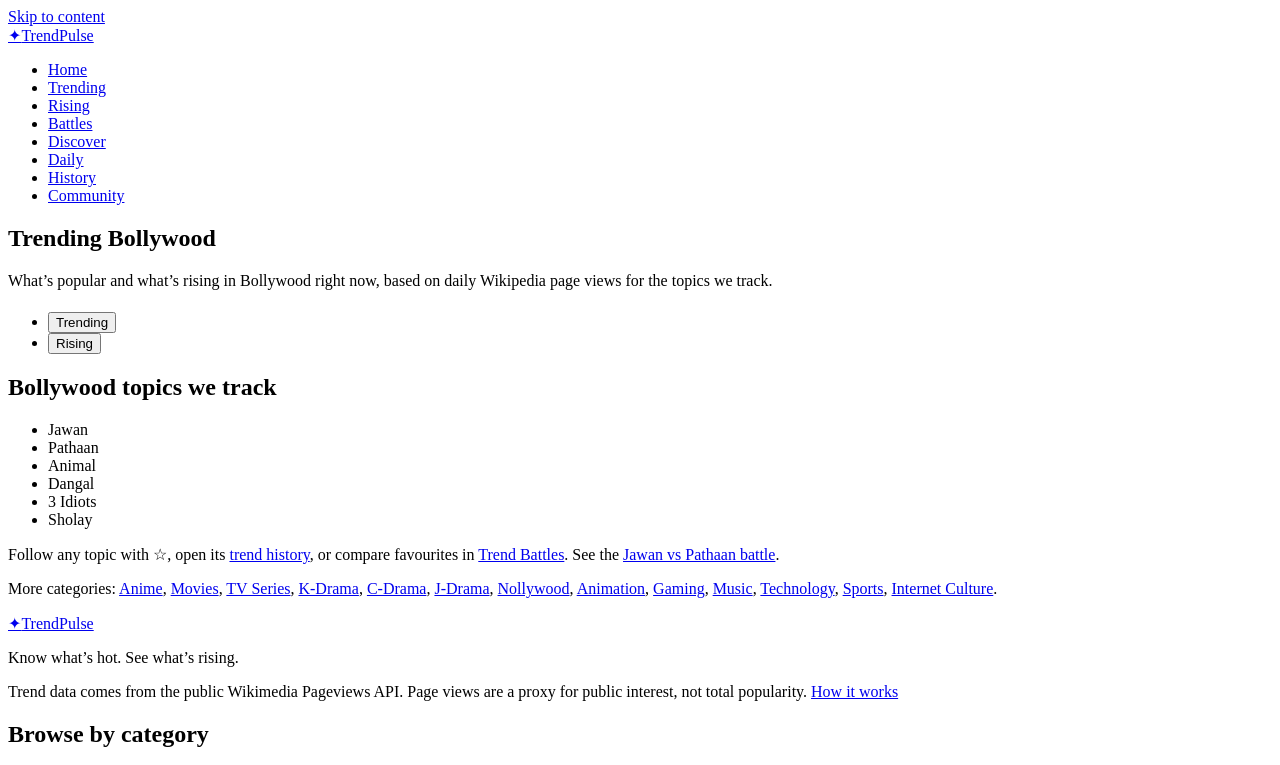
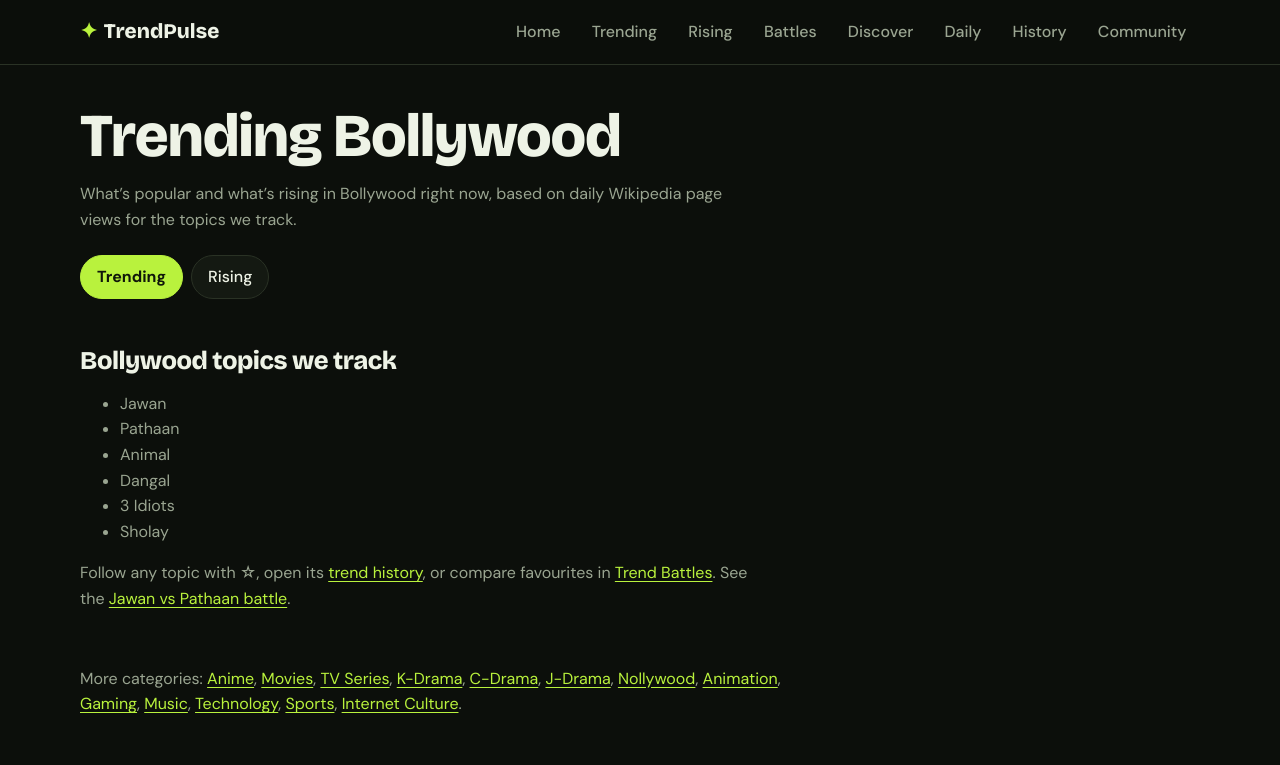
Before and after one commit to adeyemilukman495-netizen/Trendplus-, a plain HTML site: page bollywood.html in a window 1280 px wide. Shown: the top 765 px of the page. Drawn offline with nearby package versions, Linux system fonts and the light colour scheme; the site is published under a folder, as on GitHub Pages, so addresses that start at the root find nothing.

Commit message:
Fix GitHub Pages project paths and page URLs

```diff
--- a/bollywood.html
+++ b/bollywood.html
@@ -6,8 +6,8 @@
 <title>Trending Bollywood: What’s Popular &amp; Rising Now | TrendPulse</title>
 <meta name="description" content="See what’s trending and rising in Bollywood, including Jawan, Pathaan and Animal. Daily page-view trends, charts and history.">
 <meta name="robots" content="index,follow">
-<link rel="canonical" href="https://adeyemilukman495-netizen.github.io/bollywood.html">
-<meta property="og:url" content="https://adeyemilukman495-netizen.github.io/bollywood.html">
+<link rel="canonical" href="https://adeyemilukman495-netizen.github.io/Trendplus-/bollywood.html">
+<meta property="og:url" content="https://adeyemilukman495-netizen.github.io/Trendplus-/bollywood.html">
 <meta name="theme-color" content="#0c0f0b">
 <meta property="og:type" content="website">
 <meta property="og:site_name" content="TrendPulse">
@@ -20,32 +20,32 @@
 <link rel="preconnect" href="https://fonts.googleapis.com">
 <link rel="preconnect" href="https://fonts.gstatic.com" crossorigin>
 <link href="https://fonts.googleapis.com/css2?family=Bricolage+Grotesque:wght@600;800&family=DM+Sans:wght@400;500;700&display=swap" rel="stylesheet">
-<link rel="stylesheet" href="/tp.css?v=20261122">
+<link rel="stylesheet" href="./tp.css?v=20261122">
 <script type="application/ld+json">
-{"@context": "https://schema.org", "@graph": [{"@type": "WebPage", "@id": "https://adeyemilukman495-netizen.github.io/bollywood.html#webpage", "url": "https://adeyemilukman495-netizen.github.io/bollywood.html", "name": "Trending Bollywood: What’s Popular & Rising Now | TrendPulse", "description": "See what’s trending and rising in Bollywood, including Jawan, Pathaan and Animal. Daily page-view trends, charts and history.", "inLanguage": "en", "isPartOf": {"@id": "https://adeyemilukman495-netizen.github.io/#website"}}, {"@type": "BreadcrumbList", "itemListElement": [{"@type": "ListItem", "position": 1, "name": "Home", "item": "https://adeyemilukman495-netizen.github.io/"}, {"@type": "ListItem", "position": 2, "name": "Bollywood", "item": "https://adeyemilukman495-netizen.github.io/bollywood.html"}]}]}
+{"@context": "https://schema.org", "@graph": [{"@type": "WebPage", "@id": "https://adeyemilukman495-netizen.github.io/Trendplus-/bollywood.html#webpage", "url": "https://adeyemilukman495-netizen.github.io/Trendplus-/bollywood.html", "name": "Trending Bollywood: What’s Popular & Rising Now | TrendPulse", "description": "See what’s trending and rising in Bollywood, including Jawan, Pathaan and Animal. Daily page-view trends, charts and history.", "inLanguage": "en", "isPartOf": {"@id": "https://adeyemilukman495-netizen.github.io/Trendplus-/#website"}}, {"@type": "BreadcrumbList", "itemListElement": [{"@type": "ListItem", "position": 1, "name": "Home", "item": "https://adeyemilukman495-netizen.github.io/Trendplus-/"}, {"@type": "ListItem", "position": 2, "name": "Bollywood", "item": "https://adeyemilukman495-netizen.github.io/Trendplus-/bollywood.html"}]}]}
 </script>
 </head>
 <body data-page="category" data-cat="bollywood">
 <a class="skip" href="#main">Skip to content</a>
 <header class="top"><div class="wrap bar">
-<a class="logo" href="/" aria-label="TrendPulse home"><span aria-hidden="true">&#10022;</span>TrendPulse</a>
-<nav aria-label="Main"><ul><li><a href="/" data-page="home">Home</a></li><li><a href="/trending.html" data-page="trending">Trending</a></li><li><a href="/rising.html" data-page="rising">Rising</a></li><li><a href="/battles.html" data-page="battles">Battles</a></li><li><a href="/discover.html" data-page="discover">Discover</a></li><li><a href="/challenge.html" data-page="challenge">Daily</a></li><li><a href="/history.html" data-page="history">History</a></li><li><a href="/community.html" data-page="community">Community</a></li></ul></nav>
+<a class="logo" href="./" aria-label="TrendPulse home"><span aria-hidden="true">&#10022;</span>TrendPulse</a>
+<nav aria-label="Main"><ul><li><a href="./" data-page="home">Home</a></li><li><a href="./trending.html" data-page="trending">Trending</a></li><li><a href="./rising.html" data-page="rising">Rising</a></li><li><a href="./battles.html" data-page="battles">Battles</a></li><li><a href="./discover.html" data-page="discover">Discover</a></li><li><a href="./challenge.html" data-page="challenge">Daily</a></li><li><a href="./history.html" data-page="history">History</a></li><li><a href="./community.html" data-page="community">Community</a></li></ul></nav>
 </div></header>
 <main id="main">
 <div class="wrap"><section class="block"><h1 class="page-h">Trending Bollywood</h1><p class="sub">What’s popular and what’s rising in Bollywood right now, based on daily Wikipedia page views for the topics we track.</p>
 <ul class="chips" style="margin-top:1.4rem"><li><button class="chip" type="button" data-m="trend" aria-pressed="true">Trending</button></li><li><button class="chip" type="button" data-m="rise" aria-pressed="false">Rising</button></li></ul>
 <div class="grid" id="out" style="margin-top:1rem"></div><aside class="slot" data-slot="inline" hidden></aside>
-<div class="plain"><h2>Bollywood topics we track</h2><ul><li>Jawan</li><li>Pathaan</li><li>Animal</li><li>Dangal</li><li>3 Idiots</li><li>Sholay</li></ul><p>Follow any topic with ☆, open its <a href="/history.html">trend history</a>, or compare favourites in <a href="/battles.html">Trend Battles</a>. See the <a href="/battles.html">Jawan vs Pathaan battle</a>.</p></div></section></div>
-<div class="wrap related"><p>More categories: <a href="/anime.html">Anime</a>, <a href="/movies.html">Movies</a>, <a href="/tv-series.html">TV Series</a>, <a href="/k-drama.html">K-Drama</a>, <a href="/c-drama.html">C-Drama</a>, <a href="/j-drama.html">J-Drama</a>, <a href="/nollywood.html">Nollywood</a>, <a href="/animation.html">Animation</a>, <a href="/gaming.html">Gaming</a>, <a href="/music.html">Music</a>, <a href="/technology.html">Technology</a>, <a href="/sports.html">Sports</a>, <a href="/internet-culture.html">Internet Culture</a>.</p></div>
+<div class="plain"><h2>Bollywood topics we track</h2><ul><li>Jawan</li><li>Pathaan</li><li>Animal</li><li>Dangal</li><li>3 Idiots</li><li>Sholay</li></ul><p>Follow any topic with ☆, open its <a href="./history.html">trend history</a>, or compare favourites in <a href="./battles.html">Trend Battles</a>. See the <a href="./battles.html">Jawan vs Pathaan battle</a>.</p></div></section></div>
+<div class="wrap related"><p>More categories: <a href="./anime.html">Anime</a>, <a href="./movies.html">Movies</a>, <a href="./tv-series.html">TV Series</a>, <a href="./k-drama.html">K-Drama</a>, <a href="./c-drama.html">C-Drama</a>, <a href="./j-drama.html">J-Drama</a>, <a href="./nollywood.html">Nollywood</a>, <a href="./animation.html">Animation</a>, <a href="./gaming.html">Gaming</a>, <a href="./music.html">Music</a>, <a href="./technology.html">Technology</a>, <a href="./sports.html">Sports</a>, <a href="./internet-culture.html">Internet Culture</a>.</p></div>
 </main>
 <footer><div class="wrap foot">
-<div><a class="logo" href="/"><span aria-hidden="true">&#10022;</span>TrendPulse</a><p>Know what’s hot. See what’s rising.</p>
-<p>Trend data comes from the public Wikimedia Pageviews API. Page views are a proxy for public interest, not total popularity. <a href="/about.html">How it works</a></p></div>
-<div><h2>Browse by category</h2><ul><li><a href="/anime.html">Anime</a></li><li><a href="/movies.html">Movies</a></li><li><a href="/tv-series.html">TV Series</a></li><li><a href="/k-drama.html">K-Drama</a></li><li><a href="/c-drama.html">C-Drama</a></li><li><a href="/j-drama.html">J-Drama</a></li><li><a href="/nollywood.html">Nollywood</a></li><li><a href="/bollywood.html">Bollywood</a></li><li><a href="/animation.html">Animation</a></li><li><a href="/gaming.html">Gaming</a></li><li><a href="/music.html">Music</a></li><li><a href="/technology.html">Technology</a></li><li><a href="/sports.html">Sports</a></li><li><a href="/internet-culture.html">Internet Culture</a></li></ul></div>
+<div><a class="logo" href="./"><span aria-hidden="true">&#10022;</span>TrendPulse</a><p>Know what’s hot. See what’s rising.</p>
+<p>Trend data comes from the public Wikimedia Pageviews API. Page views are a proxy for public interest, not total popularity. <a href="./about.html">How it works</a></p></div>
+<div><h2>Browse by category</h2><ul><li><a href="./anime.html">Anime</a></li><li><a href="./movies.html">Movies</a></li><li><a href="./tv-series.html">TV Series</a></li><li><a href="./k-drama.html">K-Drama</a></li><li><a href="./c-drama.html">C-Drama</a></li><li><a href="./j-drama.html">J-Drama</a></li><li><a href="./nollywood.html">Nollywood</a></li><li><a href="./bollywood.html">Bollywood</a></li><li><a href="./animation.html">Animation</a></li><li><a href="./gaming.html">Gaming</a></li><li><a href="./music.html">Music</a></li><li><a href="./technology.html">Technology</a></li><li><a href="./sports.html">Sports</a></li><li><a href="./internet-culture.html">Internet Culture</a></li></ul></div>
 </div></footer>
 <noscript><div class="wrap"><p class="demo">TrendPulse needs JavaScript to load live trend data.</p></div></noscript>
-<script src="/config.js?v=20261122"></script>
-<script src="/topics.js?v=20261122"></script>
-<script src="/tp.js?v=20261122"></script>
+<script src="./config.js?v=20261122"></script>
+<script src="./topics.js?v=20261122"></script>
+<script src="./tp.js?v=20261122"></script>
 </body>
 </html>
```
